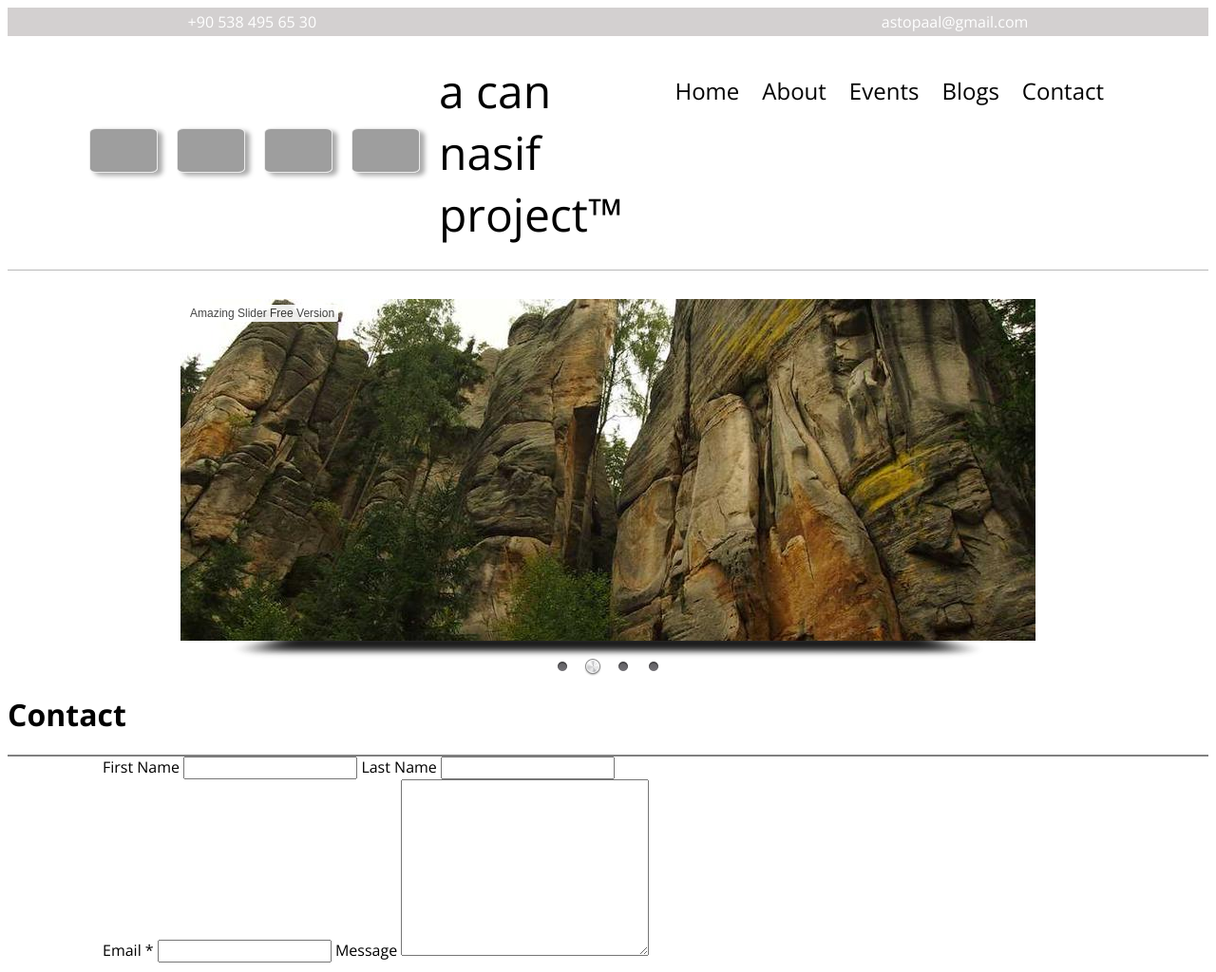
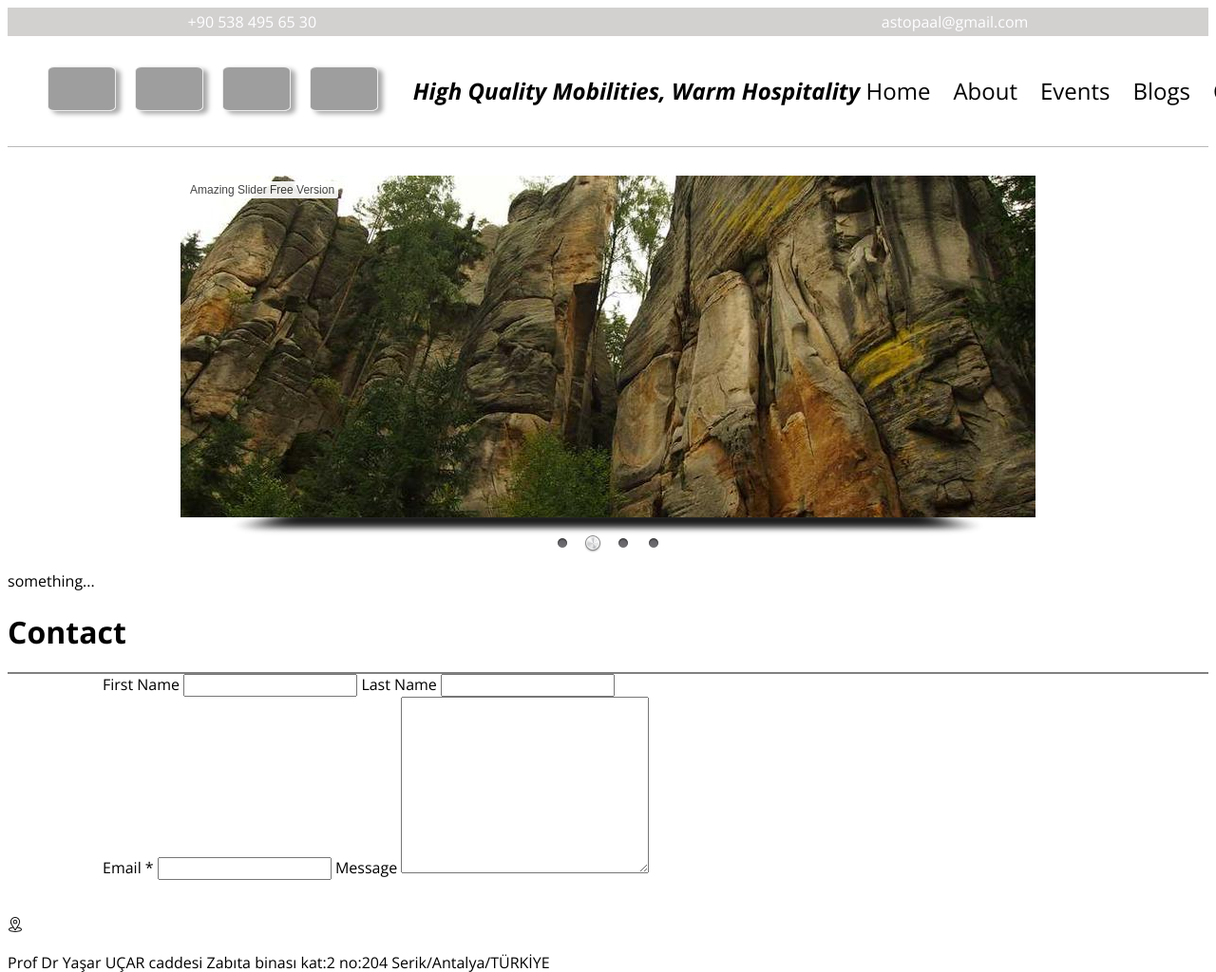
Before and after one commit to astopaal/erasmus-website, a PHP site: page / in a window 1280 px wide; the page is wider, and only the part inside the window is pictured. Shown: the top 1024 px of that part at 95% size. Run offline with PHP 8.4, Linux system fonts and the light colour scheme; grey boxes are pictures that could not be loaded.

Commit message:
changed navbar. add some css for visual appeal

```diff
--- a/assets/style-foot.css
+++ b/assets/style-foot.css
@@ -1,6 +1,3 @@
-* {
-    font-family: 'Open Sans', sans-serif;
-}
 
 .head-contact {
     border-bottom: 2px solid grey;
--- a/assets/styles/style.css
+++ b/assets/styles/style.css
@@ -10,54 +10,59 @@
 
 .top {
     background-color: rgb(211, 208, 208);
-    height:30px;
-    display:flex;
+    height: 30px;
+    display: flex;
     justify-content: center;
     align-items: center;
 }
 
 .top-elements {
-    width:70%;
-    display:flex;
+    width: 70%;
+    display: flex;
     justify-content: space-between;
-    color:white;
+    color: white;
 
 }
 
 .navbar-outer {
-padding: 2%;
-border-bottom:1px solid rgb(185, 185, 185);
+    padding: 2%;
+    border-bottom: 1px solid rgb(185, 185, 185);
 }
 
 .inner-nav-items {
-display: flex;
-justify-content: space-between;
+    display: flex;
+    justify-content: space-between;
 }
 
 .flags {
-    margin-left:5%;
-    display:flex;
+    margin-left: 5%;
+    display: flex;
     align-items: center;
 }
 
-.flags a img{
-    margin-right:20px;
-    border:1px solid rgb(235, 235, 235);
-    border-radius:10%;
+.flags a img {
+    margin-right: 20px;
+    border: 1px solid rgb(235, 235, 235);
+    border-radius: 10%;
     box-shadow: 5px 3px 5px #aaaaaa;
-    height:45px;
+    height: 45px;
     width: 70px;
     transition: ease-in-out;
     transition-duration: 250ms;
 }
 
-.flags a img:hover{
+.flags a img:hover {
     transform: scale(1.1);
 }
 
 .mid-title {
+    display: flex;
     align-items: center;
-    font-size: xxx-large;
+    justify-content: center;
+    font-size: x-large;
+    white-space: nowrap;
+    font-weight: bolder;
+    font-style: italic;
 }
 
 
@@ -65,9 +70,18 @@ justify-content: space-between;
     margin-right: 5%;
 }
 
-.nav-links ul{
-    display:flex;
+.nav-links ul {
+    display: flex;
     list-style-type: none;
+}
+
+.nav-left {
+    display: flex;
+    justify-content: space-between;
+}
+
+.nav-left div {
+    margin-left: 2%;
 }
 
 .nav-links ul li {
@@ -75,15 +89,16 @@ justify-content: space-between;
     margin-right: 1.5rem;
 }
 
-.nav-links ul li a{
-    color:black;
+.nav-links ul li a {
+    color: black;
     text-decoration: none;
     transition: ease-in-out;
     transition-duration: 250ms;
 
 }
 
-.nav-links ul li a:hover{
-    color:rgb(72, 1, 165) !important;
+.nav-links ul li a:hover {
+    color: rgb(72, 1, 165) !important;
     letter-spacing: 2px;
+    margin-left: 0.5rem;
 }
--- a/includes/header.php
+++ b/includes/header.php
@@ -5,7 +5,6 @@
     <meta charset="UTF-8">
     <meta http-equiv="X-UA-Compatible" content="IE=edge">
     <meta name="viewport" content="width=device-width, initial-scale=1.0">
-    <link rel="stylesheet" href="assets/styles/style.css">
 </head>
 
 <body>
@@ -19,6 +18,7 @@
     </div>
     <nav class="navbar-outer">
         <div class="inner-nav-items">
+            <div class="nav-left">
             <div class="flags">
                             <a href="index.html" class="text-black"><img alt="logo" class="logo"
                                     src="https://upload.wikimedia.org/wikipedia/commons/thumb/0/03/Flag_of_Italy.svg/1920px-Flag_of_Italy.svg.png" /></a>
@@ -30,7 +30,7 @@
                                     src="https://upload.wikimedia.org/wikipedia/commons/thumb/7/79/Flag_of_North_Macedonia.svg/1920px-Flag_of_North_Macedonia.svg.png" /></a>
 
                         </div>
-            <div class="mid-title">a can nasif project™</div>
+                        <div class="mid-title">High Quality Mobilities, Warm Hospitality</div></div>
             <div class="nav-links">
                 <ul>
                     <li><a href="#">Home</a></li>
--- a/includes/slider.php
+++ b/includes/slider.php
@@ -2,14 +2,11 @@
 <html>
 <head>
     <meta http-equiv="content-type" content="text/html;charset=utf-8"/>
-    <title>Amazing Slider</title>
-
     <!-- Insert to your webpage before the </head> -->
     <script src="assets/sliderengine/jquery.js"></script>
     <script src="assets/sliderengine/amazingslider.js"></script>
     <link rel="stylesheet" type="text/css" href="assets/sliderengine/amazingslider-1.css">
     <script src="assets/sliderengine/initslider-1.js"></script>
-    <link rel="stylesheet" href="assets/styles/style.css">
     <!-- End of head section HTML codes -->
 
 </head>
--- a/index.php
+++ b/index.php
@@ -8,3 +8,5 @@ require_once('pages/home.php');
 // $results = $db->runQuery($query);
 
 ?>
+
+<link rel="stylesheet" href="assets/styles/style.css">
--- a/pages/home.php
+++ b/pages/home.php
@@ -2,6 +2,15 @@
 
 require_once('includes/header.php');
 require_once('includes/slider.php');
-require_once('includes/footer.php');
+
 
 ?>
+
+    <!doctype html>
+    <html lang="en">
+<body>
+<div>something...</div>
+</body>
+    </html>
+
+<?php require_once('includes/footer.php'); ?>
```
Lines whose indentation alone changed are shown as unchanged.
